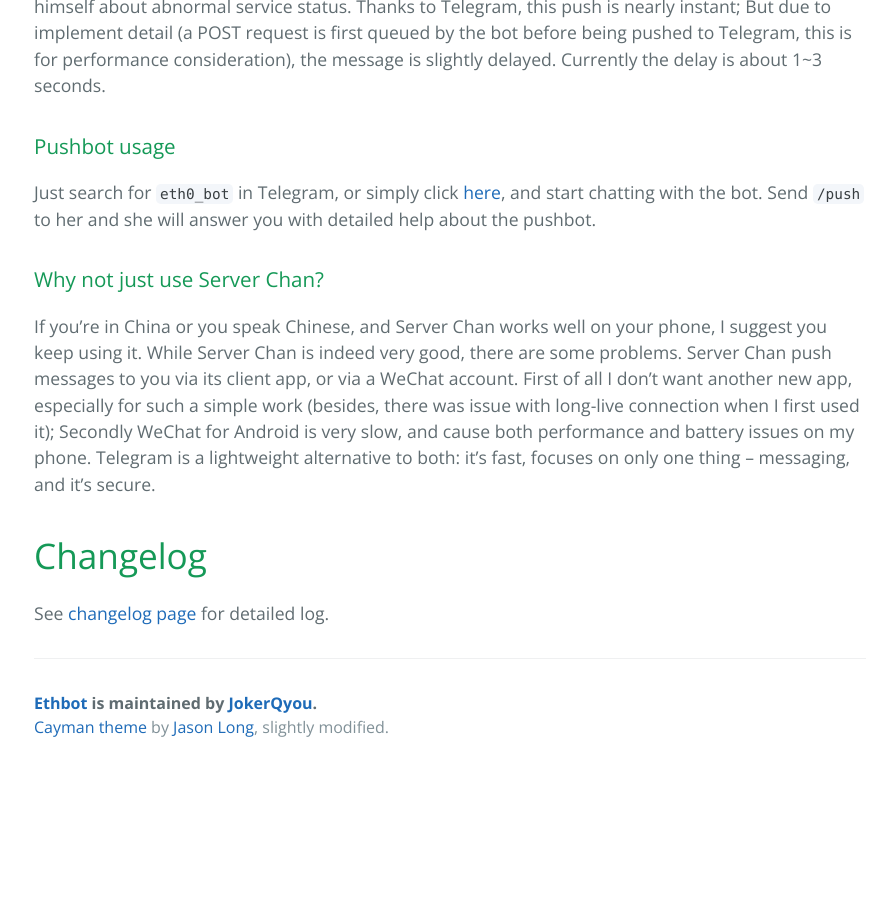
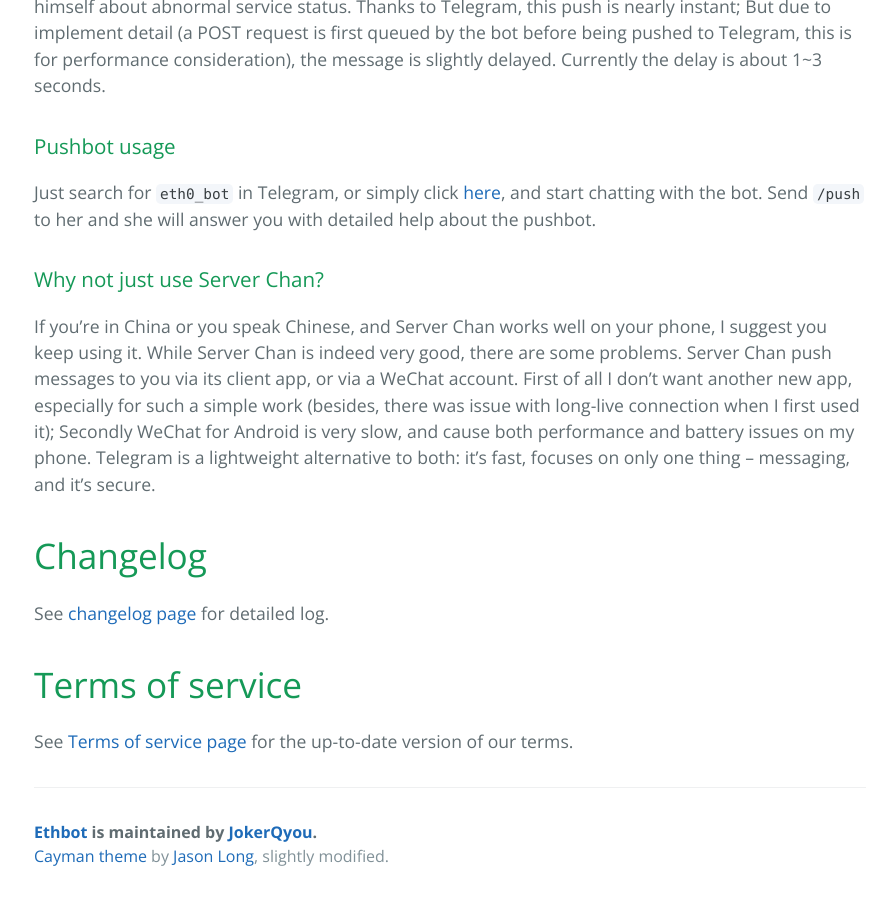
Before and after one commit to JokerQyou/ethbot, a Jekyll site: the page built from index.md, in a window 1280 px wide and 900 px high, scrolled down 687 px. Shown: the whole window, without its empty margins (190-1080 px from the left). Built offline with Jekyll 4.4.1, drawn with Linux system fonts in a browser that asks for light colours; before the commit the page ends 1458 px from its top, so only the background shows below that.

Commit message:
Update index.md

```diff
--- a/index.md
+++ b/index.md
@@ -24,6 +24,11 @@
 
 See [changelog page][Changelog] for detailed log.
 
+# Terms of service
+
+See [Terms of service page][ToS] for the up-to-date version of our terms.
+
 [ServerChan]: http://sc.ftqq.com/2.version
 [eth0_bot]: https://telegram.me/eth0_bot
 [Changelog]: changelog
+[ToS]: terms
```
